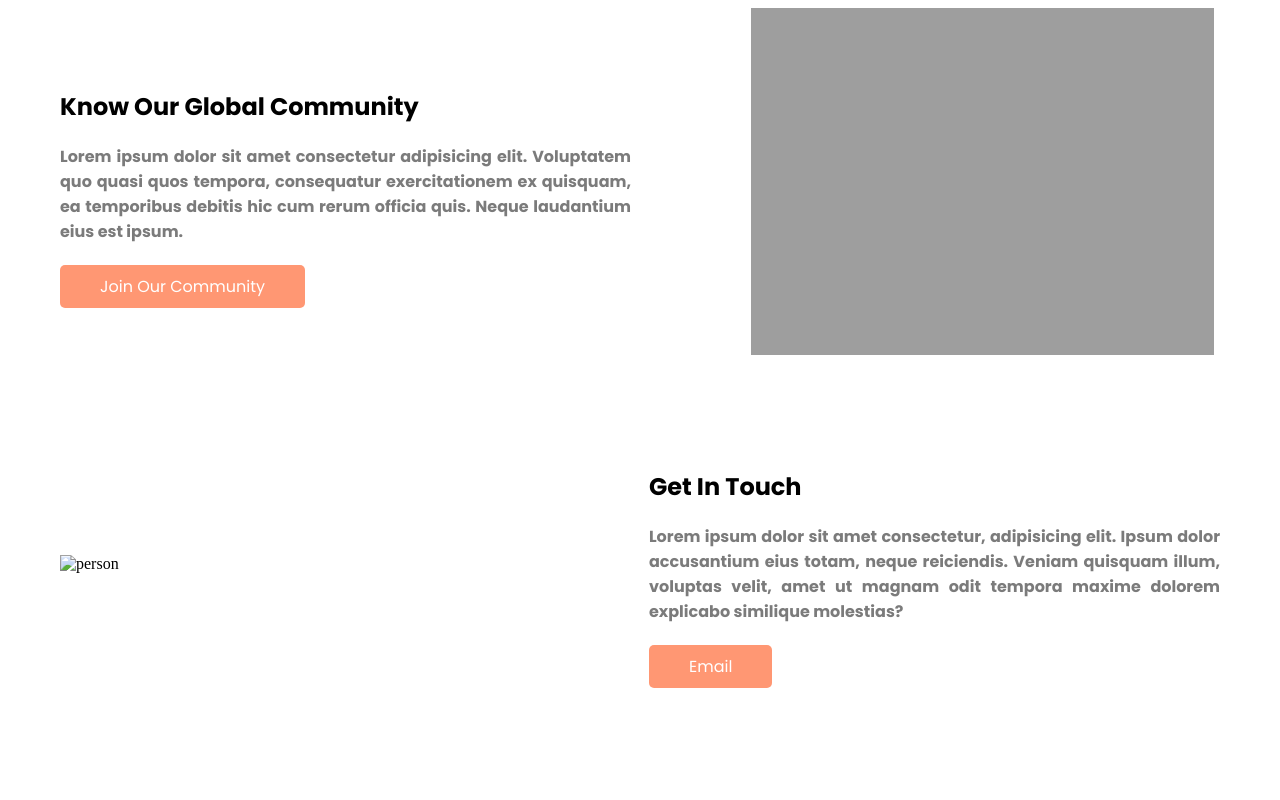
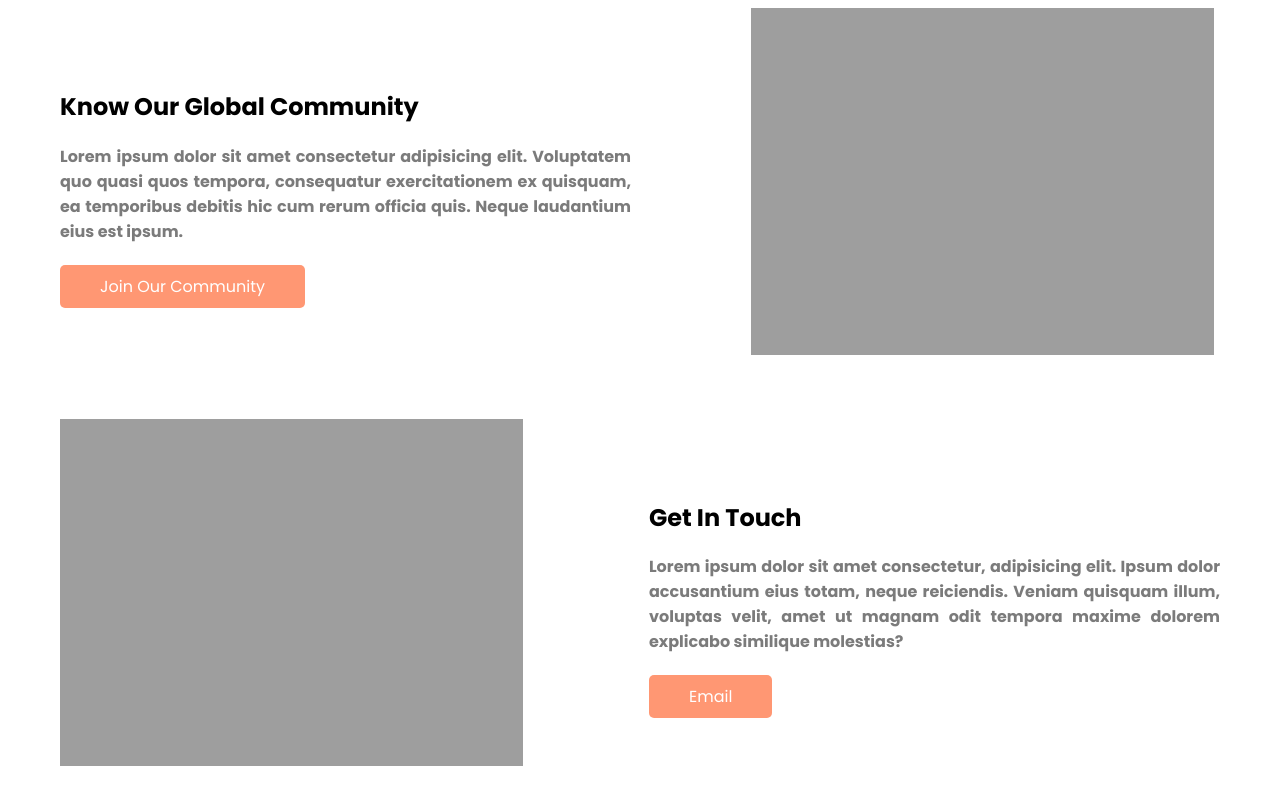
Before and after one commit to musahussain/mission-2022, a plain HTML site: page index.html in a window 1280 px wide. Shown: the part 1744-2544 px from the top of the page. Before the commit the page ends 2483 px from the top, so only its background shows below. Drawn offline with Linux system fonts and the light colour scheme; the site is published under a folder, as on GitHub Pages, so addresses that start at the root find nothing; files whose address does not match are found by name.

Commit message:
fixed image issue

```diff
--- a/index.html
+++ b/index.html
@@ -87,7 +87,7 @@
     <section class="contact">
         <div class="container">
             <div class="middle-section-img half-width">
-                <img src="/images/pictures/omar-flores-oAvD_1dPvGo-unsplash.jpg" alt="person">
+                <img src="./images/pictures/omar-flores-oAvD_1dPvGo-unsplash.jpg" alt="person">
             </div>
 
             <div class="txt-content half-width">
```
